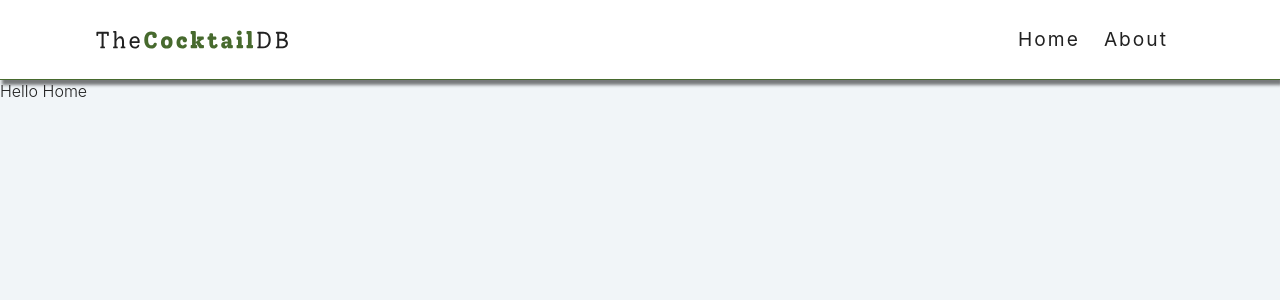
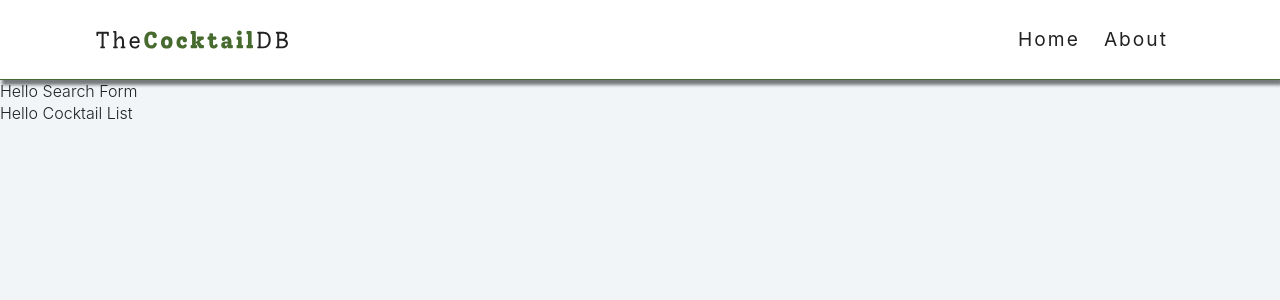
Before and after one commit to finn-01/cocktail-proj, a React (Create React App) app: page / in a window 1280 px wide. Shown: the top 300 px of the page. Built offline with nearby package versions, Linux system fonts and the light colour scheme.

Commit message:
home component

```diff
--- a/src/pages/Home.js
+++ b/src/pages/Home.js
@@ -4,7 +4,12 @@ import CocktailList from "../components/CocktailList";
 import SearchForm from "../components/SearchForm";
 
 const Home = () => {
-	return <div>Hello Home</div>;
+	return (
+		<main>
+			<SearchForm />
+			<CocktailList />
+		</main>
+	);
 };
 
 export default Home;
```
